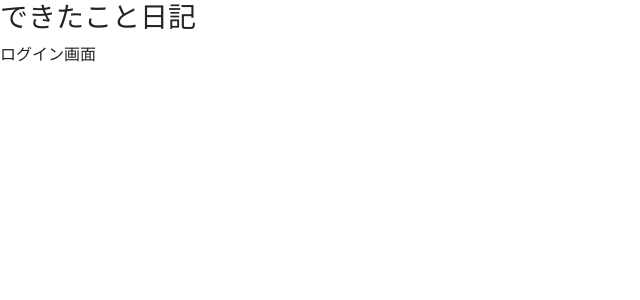
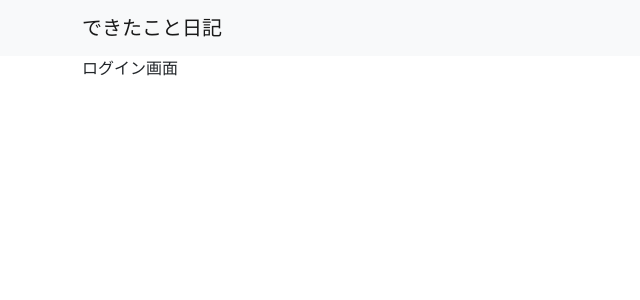
Before and after one commit to haruko-kobayashi1224/application1, a Django app: page /diary_app/login/ in a window 1280 px wide. Shown: the top 300 px of the page, without its empty margins (0-640 px from the left). Run offline with Django 5.2, Linux system fonts and the light colour scheme.

Commit message:
ホーム画面作成

```diff
--- a/diary/diary_app/urls.py
+++ b/diary/diary_app/urls.py
@@ -7,4 +7,5 @@ urlpatterns = [
     path('', views.portfolio, name= 'portfolio'),
     path('login/', views.login, name= 'login'),
     path('regist/', views.regist, name= 'regist'),
+     path('home/', views.home, name= 'home'),
 ]
--- a/diary/diary_app/views.py
+++ b/diary/diary_app/views.py
@@ -7,6 +7,11 @@ from django.contrib.auth.forms import UserCreationForm
 def portfolio(request):
     return render(
         request, 'portfolio.html'
+    )
+
+def home(request):
+    return render(
+        request, 'home.html'
     )
 
 def login(request):
--- a/diary/templates/base.html
+++ b/diary/templates/base.html
@@ -6,8 +6,14 @@
         <link href="https://cdn.jsdelivr.net/npm/bootstrap@5.0.2/dist/css/bootstrap.min.css" rel="stylesheet" integrity="sha384-EVSTQN3/azprG1Anm3QDgpJLIm9Nao0Yz1ztcQTwFspd3yD65VohhpuuCOmLASjC" crossorigin="anonymous">
     </head>
     <body>
-        <h3>できたこと日記</h3>
-        {% block content %}{% endblock %}
+        <nav class="navbar navbar-expand-lg navbar-light bg-light">
+            <div class="container">
+                <a class="navbar-brand" href="={% url 'diary_app:home'%}">できたこと日記</a>
+            </div>
+        </nav>
+            <div class="container">
+            {% block content %}{% endblock %}
+            </div>
         <script src="https://cdn.jsdelivr.net/npm/bootstrap@5.0.2/dist/js/bootstrap.bundle.min.js" integrity="sha384-MrcW6ZMFYlzcLA8Nl+NtUVF0sA7MsXsP1UyJoMp4YLEuNSfAP+JcXn/tWtIaxVXM" crossorigin="anonymous"></script>
     </body>
 </html>
--- /dev/null
+++ b/diary/templates/home.html
@@ -0,0 +1,4 @@
+{% extends "base.html" %}
+{% block content %}
+ホーム画面です。
+{% endblock %}
```
